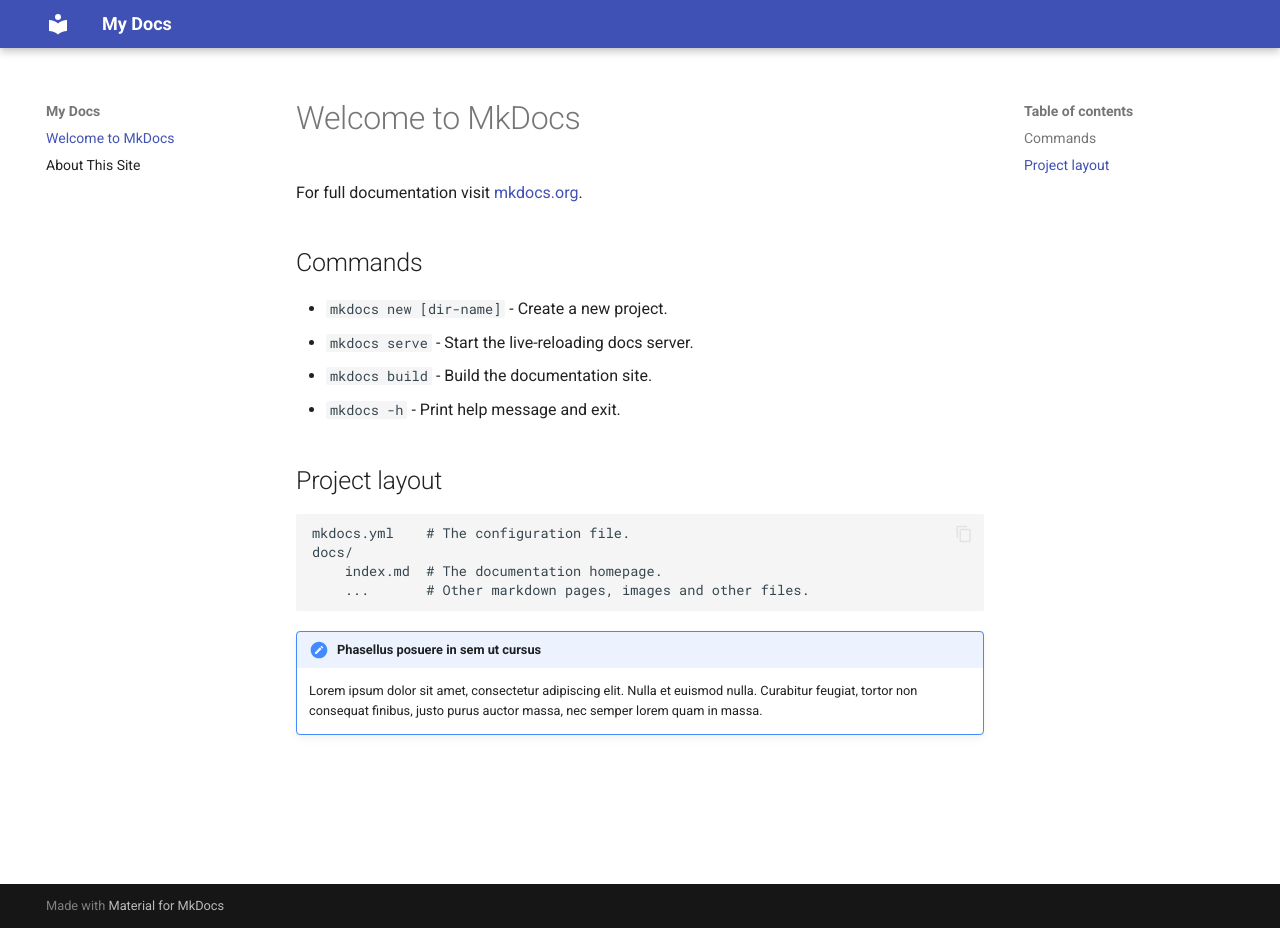
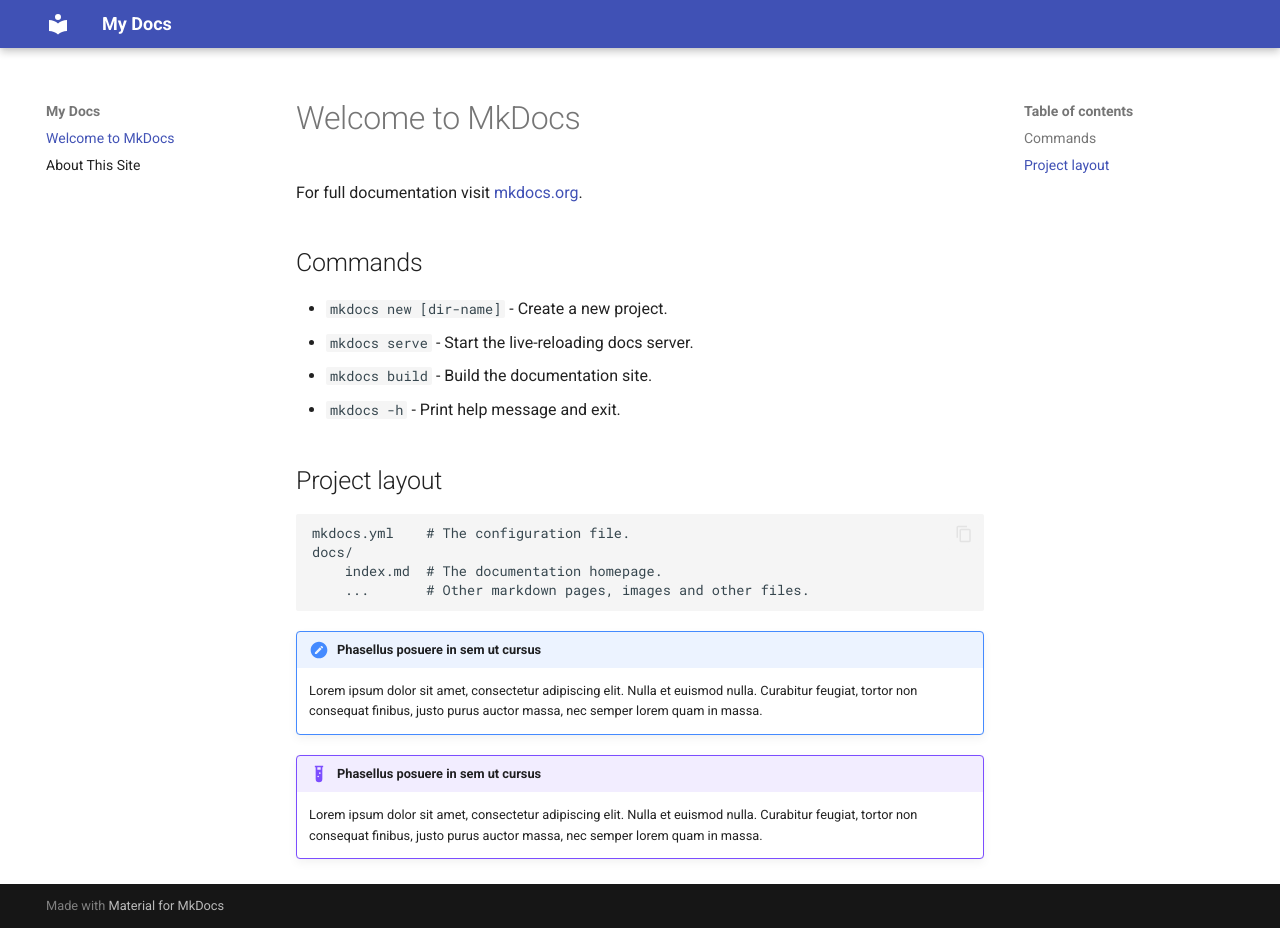
Before and after one commit to PSModule/docs-test, an MkDocs documentation site: the page built from docs/index.md, in a window 1280 px wide and 928 px high. Built offline with MkDocs 1.6.1 and Material for MkDocs 9.7.7, drawn with Linux system fonts in a browser that asks for light colours; the version menu is left out.

Commit message:
Add example section to index.md for enhanced documentation clarity

```diff
--- a/docs/index.md
+++ b/docs/index.md
@@ -22,3 +22,9 @@
     Lorem ipsum dolor sit amet, consectetur adipiscing elit. Nulla et euismod
     nulla. Curabitur feugiat, tortor non consequat finibus, justo purus auctor
     massa, nec semper lorem quam in massa.
+
+!!! example "Phasellus posuere in sem ut cursus"
+
+    Lorem ipsum dolor sit amet, consectetur adipiscing elit. Nulla et euismod
+    nulla. Curabitur feugiat, tortor non consequat finibus, justo purus auctor
+    massa, nec semper lorem quam in massa.
```
